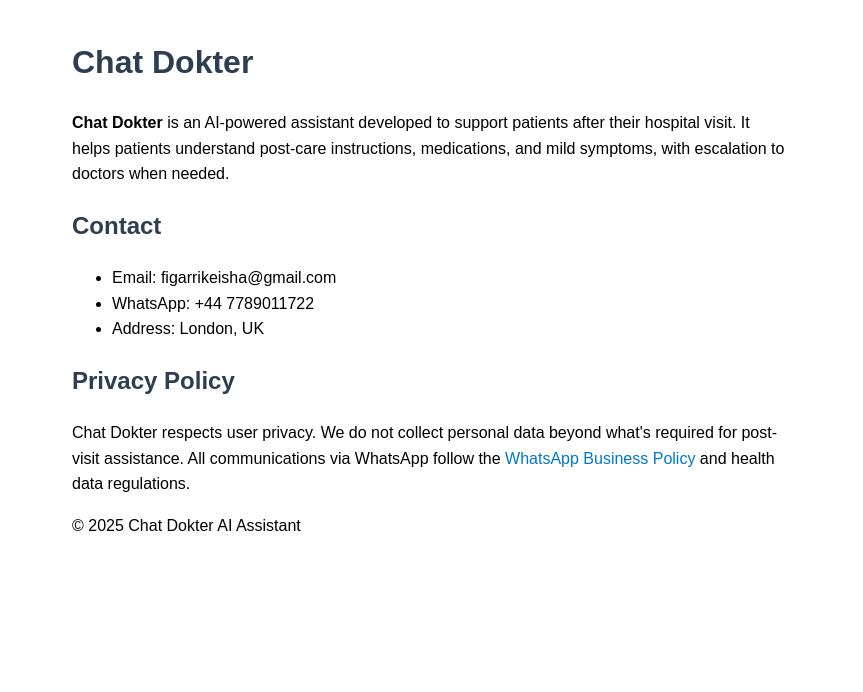
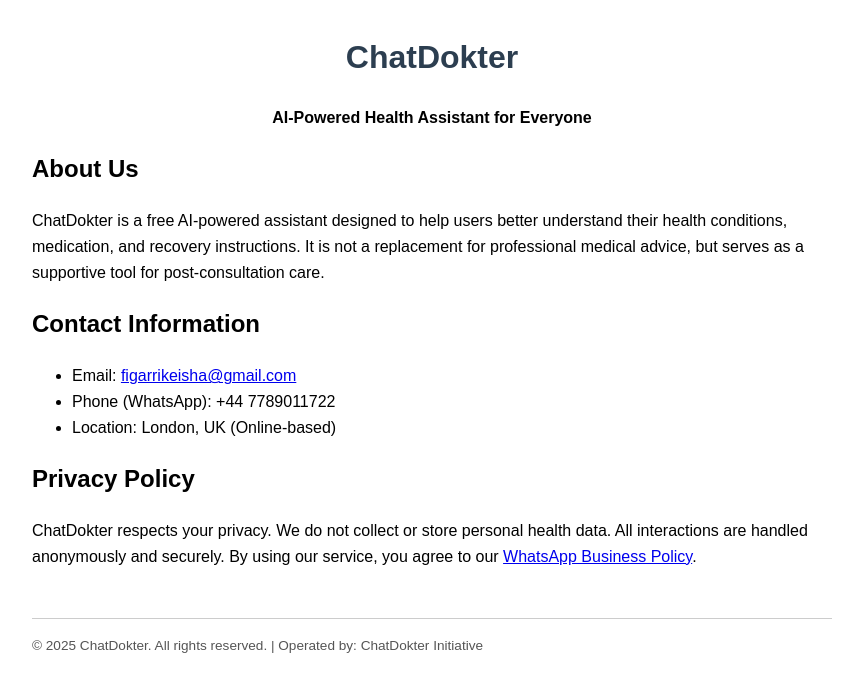
Before and after one commit to kfigarri/chatdokter.github.io, a plain HTML site: page index.html in a window 1280 px wide. Shown: the whole page, without its empty margins (208-1071 px from the left). Drawn offline with Linux system fonts and the light colour scheme.

Commit message:
Update index.html

```diff
--- a/index.html
+++ b/index.html
@@ -1,46 +1,64 @@
-<!doctype html>
-<html lang="id">
+<!DOCTYPE html>
+<html lang="en">
 <head>
-  <meta charset="utf-8">
-  <title>Chat Dokter</title>
-  <meta name="viewport" content="width=device-width,initial-scale=1">
+  <meta charset="UTF-8" />
+  <title>ChatDokter – AI Health Companion</title>
+  <meta name="viewport" content="width=device-width, initial-scale=1.0" />
   <style>
     body {
-      font-family: sans-serif;
-      max-width: 720px;
-      margin: auto;
-      padding: 1rem;
+      font-family: Arial, sans-serif;
+      max-width: 800px;
+      margin: 2rem auto;
+      padding: 0 1rem;
       line-height: 1.6;
     }
-    h1, h2 {
-      color: #2C3E50;
+    header {
+      text-align: center;
     }
-    a {
-      color: #0077cc;
-      text-decoration: none;
+    h1 {
+      color: #2c3e50;
     }
-    a:hover {
-      text-decoration: underline;
+    footer {
+      margin-top: 3rem;
+      font-size: 0.85rem;
+      color: #555;
+      border-top: 1px solid #ccc;
+      padding-top: 1rem;
     }
   </style>
 </head>
 <body>
-  <h1>Chat Dokter</h1>
-  <p><strong>Chat Dokter</strong> is an AI-powered assistant developed to support patients after their hospital visit.
-     It helps patients understand post-care instructions, medications, and mild symptoms, with escalation to doctors when needed.</p>
 
-  <h2>Contact</h2>
-  <ul>
-    <li>Email: figarrikeisha@gmail.com</li>
-    <li>WhatsApp: +44 7789011722</li>
-    <li>Address: London, UK</li>
-  </ul>
+  <header>
+    <h1>ChatDokter</h1>
+    <p><strong>AI-Powered Health Assistant for Everyone</strong></p>
+  </header>
 
-  <h2>Privacy Policy</h2>
-  <p>Chat Dokter respects user privacy. We do not collect personal data beyond what's required for post-visit assistance.
-     All communications via WhatsApp follow the
-     <a href="https://www.whatsapp.com/legal/business-policy/">WhatsApp Business Policy</a> and health data regulations.</p>
+  <section>
+    <h2>About Us</h2>
+    <p>ChatDokter is a free AI-powered assistant designed to help users better understand their health conditions, medication, and recovery instructions. It is not a replacement for professional medical advice, but serves as a supportive tool for post-consultation care.</p>
+  </section>
 
-  <footer>© 2025 Chat Dokter AI Assistant</footer>
+  <section>
+    <h2>Contact Information</h2>
+    <ul>
+      <li>Email: <a href="mailto:figarrikeisha@gmail.com">figarrikeisha@gmail.com</a></li>
+      <li>Phone (WhatsApp): +44 7789011722</li>
+      <li>Location: London, UK (Online-based)</li>
+    </ul>
+  </section>
+
+  <section>
+    <h2>Privacy Policy</h2>
+    <p>
+      ChatDokter respects your privacy. We do not collect or store personal health data. All interactions are handled anonymously and securely. By using our service, you agree to our
+      <a href="https://www.whatsapp.com/legal/business-policy/" target="_blank">WhatsApp Business Policy</a>.
+    </p>
+  </section>
+
+  <footer>
+    &copy; 2025 ChatDokter. All rights reserved. | Operated by: ChatDokter Initiative
+  </footer>
+
 </body>
 </html>
```
